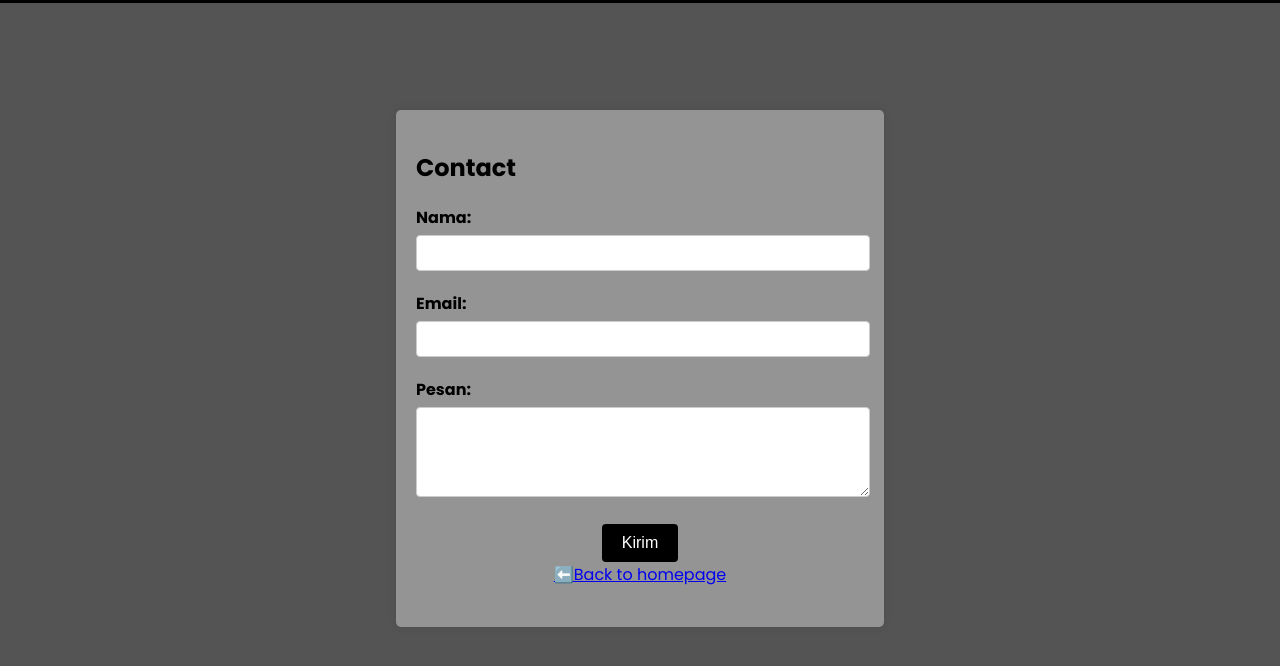
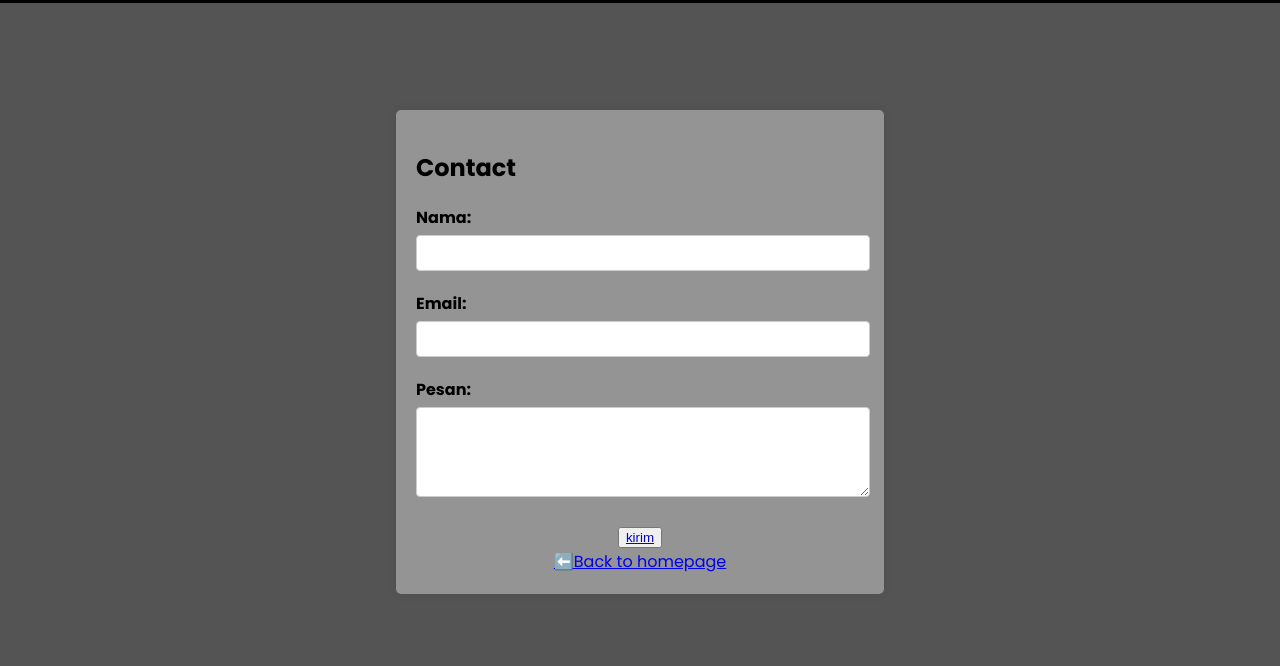
Before and after one commit to LittlebitCode/DyTe.github.io, a plain HTML site: page contact.html in a window 1280 px wide. Shown: the part 82-748 px from the top of the page. Drawn offline with Linux system fonts and the light colour scheme.

Commit message:
Update contact.html

```diff
--- a/contact.html
+++ b/contact.html
@@ -32,8 +32,8 @@
           <label for="message">Pesan:</label>
           <textarea id="message" name="message" rows="4" required></textarea>
         </div>
-        <div class="form-group" style="text-align: center;">
-        <input type="submit" value="Kirim"> <br>
+        <div class="button" style="text-align: center;">
+           <button><a href="done.html">kirim</a></button> <br>
         <a href="index.html">⬅️Back to homepage</a>
         </div>
       </form>
```
